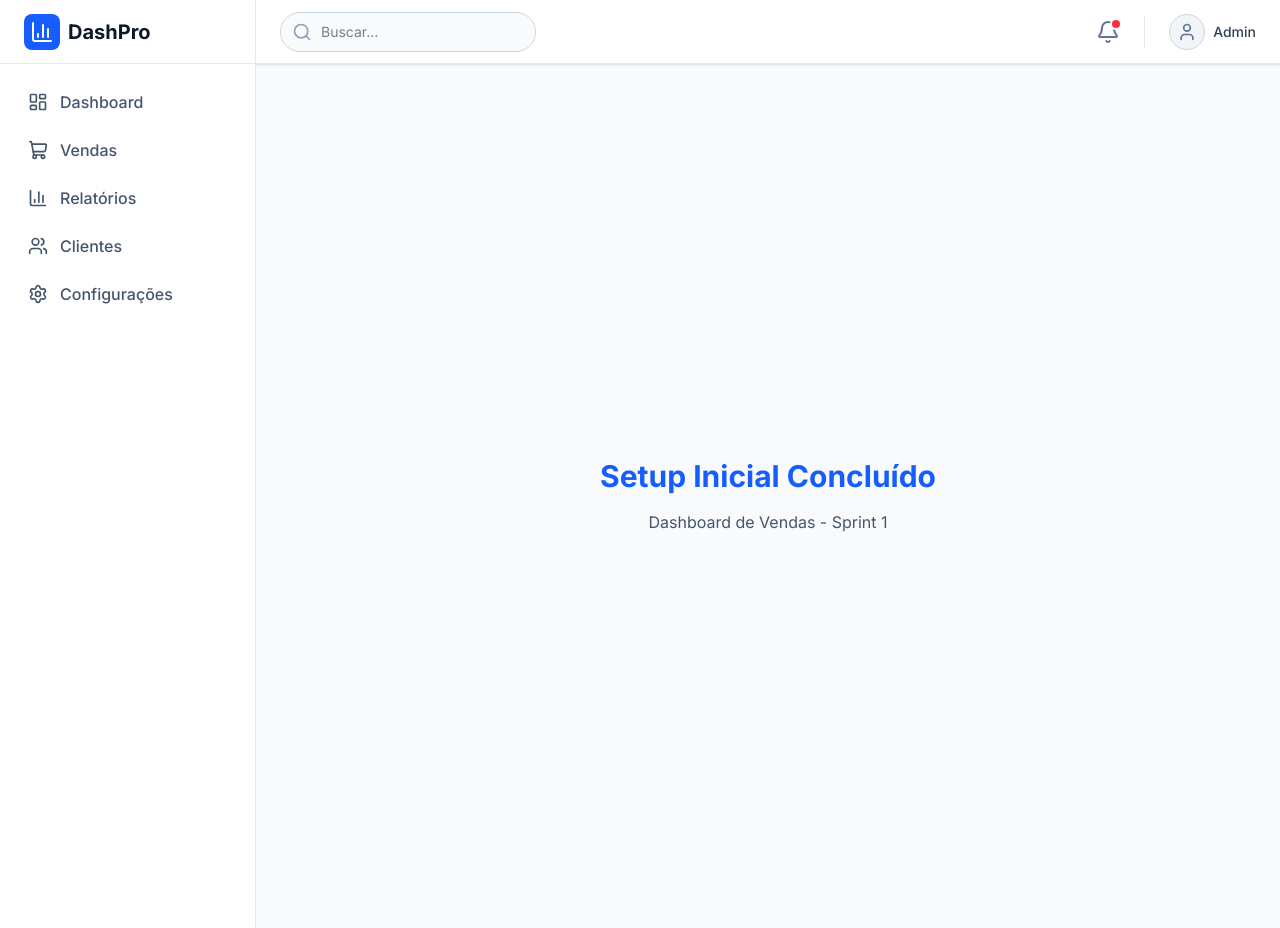
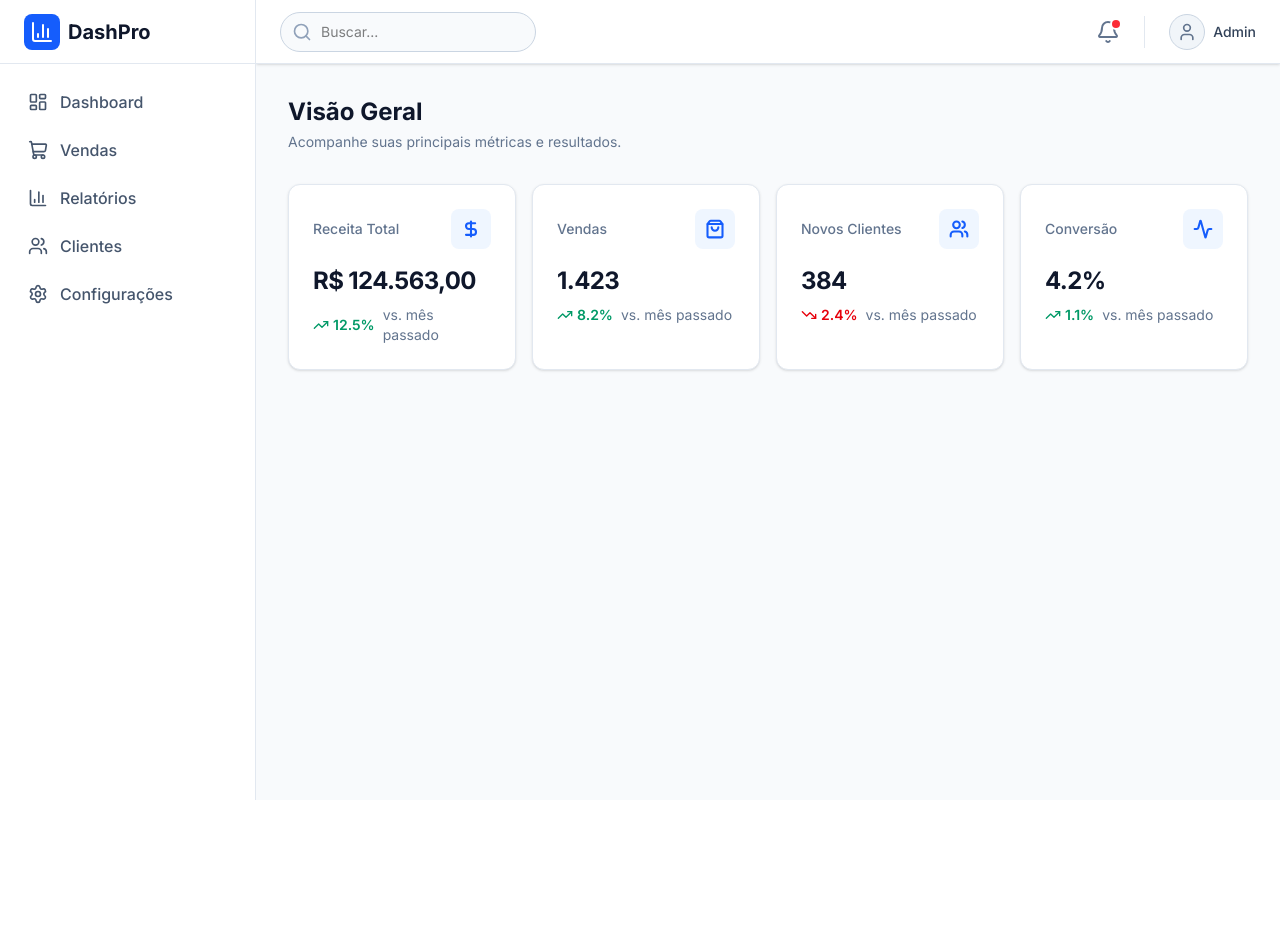
Before and after one commit to DanielCanaud/Dashboard-de-Vendas, a Next.js app: page / in a window 1280 px wide. After the commit the page ends 800 px from the top, so only its background shows below. Built offline with nearby package versions, Linux system fonts and the light colour scheme.

Commit message:
metrics: implementa cards animados com contadores

```diff
--- a/src/app/page.tsx
+++ b/src/app/page.tsx
@@ -1,12 +1,21 @@
+import { metricsData } from "@/data/metrics";
+import MetricCard from "@/components/metrics/MetricCard";
+
 export default function Home() {
   return (
-    <main className="flex min-h-screen flex-col items-center justify-center p-24">
-      <h1 className="text-3xl font-bold text-blue-600">
-        Setup Inicial Concluído
-      </h1>
-      <p className="mt-4 text-slate-600">
-        Dashboard de Vendas - Sprint 1
-      </p>
-    </main>
+    <div className="space-y-8 animate-in fade-in duration-500">
+      <div>
+        <h1 className="text-2xl font-bold text-slate-900">Visão Geral</h1>
+        <p className="text-sm text-slate-500 mt-1">
+          Acompanhe suas principais métricas e resultados.
+        </p>
+      </div>
+
+      <div className="grid grid-cols-1 gap-4 sm:grid-cols-2 lg:grid-cols-4">
+        {metricsData.map((metric, index) => (
+          <MetricCard key={metric.id} metric={metric} index={index} />
+        ))}
+      </div>
+    </div>
   );
 }
--- /dev/null
+++ b/src/components/metrics/MetricCard.tsx
@@ -0,0 +1,68 @@
+"use client";
+
+import { motion } from "framer-motion";
+import {
+  TrendingUp,
+  TrendingDown,
+  DollarSign,
+  ShoppingBag,
+  Users,
+  Activity
+} from "lucide-react";
+import { Metric } from "@/types/metrics";
+import { useCountAnimation } from "@/hooks/useCountAnimation";
+
+const iconMap = {
+  revenue: DollarSign,
+  sales: ShoppingBag,
+  customers: Users,
+  conversion: Activity,
+};
+
+interface MetricCardProps {
+  metric: Metric;
+  index: number;
+}
+
+export default function MetricCard({ metric, index }: MetricCardProps) {
+  const Icon = iconMap[metric.icon];
+  const animatedValue = useCountAnimation(metric.value);
+
+  return (
+    <motion.div
+      initial={{ opacity: 0, y: 20 }}
+      animate={{ opacity: 1, y: 0 }}
+      transition={{ delay: index * 0.1, duration: 0.4, ease: "easeOut" }}
+      className="flex flex-col rounded-xl border border-slate-200 bg-white p-6 shadow-sm transition-shadow hover:shadow-md"
+    >
+      <div className="flex items-center justify-between">
+        <p className="text-sm font-medium text-slate-500">{metric.title}</p>
+        <div className="flex h-10 w-10 items-center justify-center rounded-lg bg-blue-50 text-blue-600">
+          <Icon size={20} strokeWidth={2.5} aria-hidden="true" />
+        </div>
+      </div>
+
+      <div className="mt-4 flex items-baseline gap-4">
+        <h3 className="text-2xl font-bold text-slate-900 tracking-tight">
+          {animatedValue}
+        </h3>
+      </div>
+
+      <div className="mt-2 flex items-center gap-2">
+        <span
+          className={`flex items-center text-sm font-semibold ${
+            metric.isPositive ? "text-emerald-600" : "text-red-600"
+          }`}
+        >
+          {metric.isPositive ? (
+            <TrendingUp size={16} className="mr-1" aria-hidden="true" />
+          ) : (
+            <TrendingDown size={16} className="mr-1" aria-hidden="true" />
+          )}
+          {metric.change}%
+        </span>
+        <span className="text-sm text-slate-500">vs. mês passado</span>
+      </div>
+    </motion.div>
+  );
+}
--- /dev/null
+++ b/src/hooks/useCountAnimation.ts
@@ -0,0 +1,82 @@
+"use client";
+
+import { useState, useEffect } from "react";
+
+export function useCountAnimation(endValue: string, duration: number = 1.5) {
+  const [displayValue, setDisplayValue] = useState("0");
+
+  useEffect(() => {
+    let isActive = true;
+    let animationFrameId: number;
+
+    const numMatch = endValue.match(/[\d.,]+/);
+
+
+    if (!numMatch) {
+      animationFrameId = window.requestAnimationFrame(() => {
+        if (isActive) setDisplayValue(endValue);
+      });
+      return () => {
+        isActive = false;
+        window.cancelAnimationFrame(animationFrameId);
+      };
+    }
+
+    const numStr = numMatch[0];
+    const prefix = endValue.substring(0, numMatch.index);
+    const suffix = endValue.substring(numMatch.index! + numStr.length);
+
+    const cleanNumStr = numStr.replace(/\./g, "").replace(",", ".");
+    const target = parseFloat(cleanNumStr);
+
+
+    if (isNaN(target)) {
+      animationFrameId = window.requestAnimationFrame(() => {
+        if (isActive) setDisplayValue(endValue);
+      });
+      return () => {
+        isActive = false;
+        window.cancelAnimationFrame(animationFrameId);
+      };
+    }
+
+    let startTimestamp: number;
+
+    const step = (timestamp: number) => {
+      if (!isActive) return;
+      if (!startTimestamp) startTimestamp = timestamp;
+
+      const progress = Math.min((timestamp - startTimestamp) / (duration * 1000), 1);
+      const easeProgress = progress === 1 ? 1 : 1 - Math.pow(2, -10 * progress);
+      const currentVal = easeProgress * target;
+
+      let formattedVal = "";
+      if (numStr.includes(",")) {
+        formattedVal = currentVal.toLocaleString("pt-BR", {
+          minimumFractionDigits: 2,
+          maximumFractionDigits: 2
+        });
+      } else {
+        formattedVal = Math.floor(currentVal).toLocaleString("pt-BR");
+      }
+
+      setDisplayValue(`${prefix}${formattedVal}${suffix}`);
+
+      if (progress < 1) {
+        animationFrameId = window.requestAnimationFrame(step);
+      } else {
+        setDisplayValue(endValue);
+      }
+    };
+
+    animationFrameId = window.requestAnimationFrame(step);
+
+
+    return () => {
+      isActive = false;
+      window.cancelAnimationFrame(animationFrameId);
+    };
+  }, [endValue, duration]);
+
+  return displayValue;
+}
```
